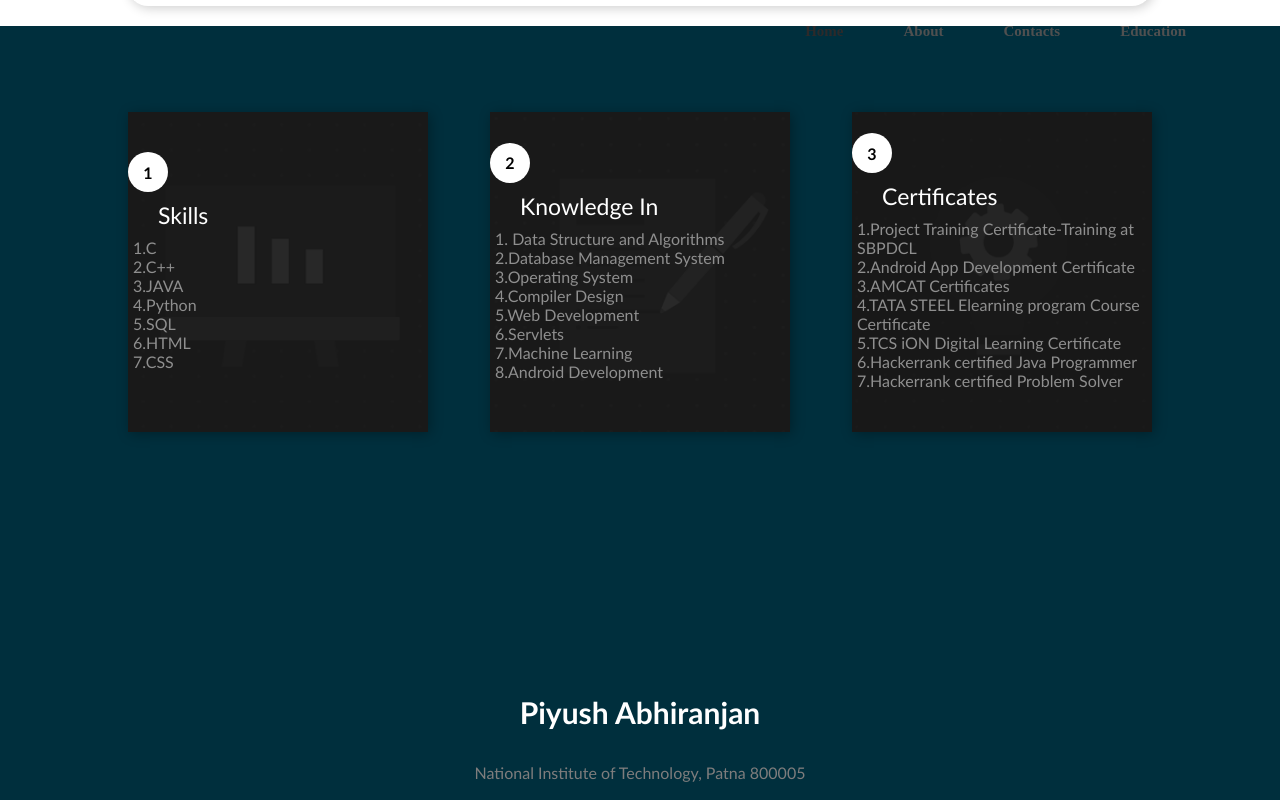
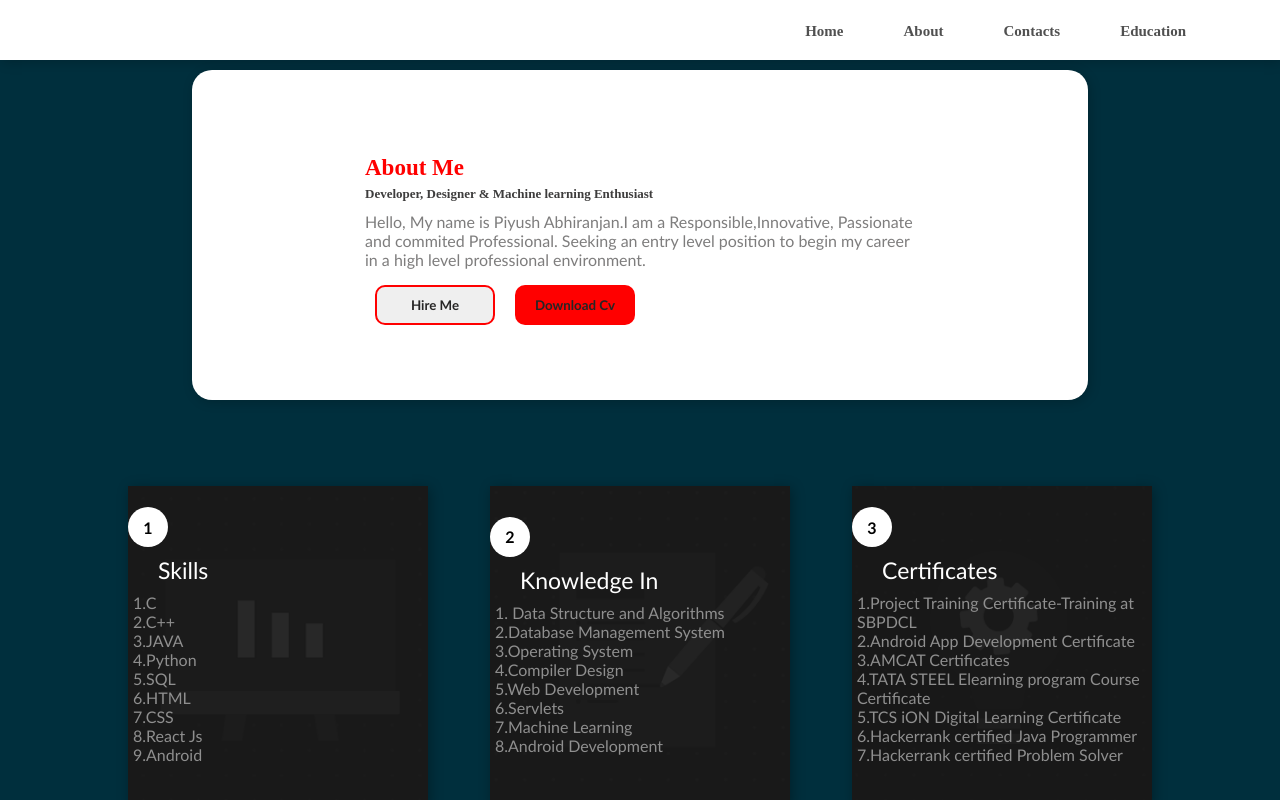
Before and after one commit to ShieldStark/portfolio, a React (Create React App) app: page /about in a window 1280 px wide. Shown: the top 800 px of the page. Built offline with nearby package versions, Linux system fonts and the light colour scheme.

Commit message:
About DONE

```diff
--- a/src/component/Home/navigation/Navigation.js
+++ b/src/component/Home/navigation/Navigation.js
@@ -3,9 +3,9 @@ import { Link } from "react-router-dom";
 const Navigation=()=>{
     return(
         <nav>
-			<a class="logo"></a>
+			<a className={navi.logo}></a>
 			<ul>
-				<li><Link to="/" class="active">Home</Link></li>
+				<li><Link to="/" className={navi.active}>Home</Link></li>
 				<li><Link to="/about">About</Link></li>
 				<li><Link to="/contact">Contacts</Link></li>
 				<li><Link to="/education">Education</Link></li>
--- a/src/component/about/About.css
+++ b/src/component/about/About.css
@@ -4,18 +4,7 @@ ul{
 a{
 	text-decoration:none;
 }
-.hire-btn{
-	border:2px solid #ff0000;
-	color:#373636;
-}
-.down-cv{
-	background-color: #ff0000;
-	color:#ffffff;
-	border:none;
-}
-button:active{
-	transform:scale(1.1);
-}
+
 .model{
 height: 560px;
 position: absolute;
--- a/src/component/about/About.js
+++ b/src/component/about/About.js
@@ -4,10 +4,10 @@ import {imageC} from './icons/sample4.png';
 import Skill from './skill/Skill';
 const About=()=>{
     return(
-        <div>
-         <Detail/>
-		<Skill/>
-        </div>
+        <>
+            <Detail/>
+		    <Skill/>
+        </>
     );
 };
 export default About;
--- a/src/component/about/detail/Detail.css
+++ b/src/component/about/detail/Detail.css
@@ -1,11 +1,11 @@
 .about-container{
-    width: 80%;
+    width: 70%;
     height: 330px;
     background-color: #ffffff;
     border-radius: 20px;
     box-shadow: 2px 2px 12px rgba(0,0,0,0.2);
     display: flex;
-    margin: -30% auto 20px auto;
+    margin: 10px auto auto;
     position: relative;
     justify-content: space-evenly;
     align-items: center;
@@ -41,10 +41,23 @@
     height: 40px;
     color: #262525;
     outline: none;
-    border:none;
     font-family: calibri;
-    background-color: #ff0000;
     font-weight: bold;
+    border-radius: 10px;
+    outline: none;
+	margin: 0px 10px;
 
 
     }
+    .hire-btn{
+        border:2px solid #ff0000;
+        color:#373636;
+    }
+    .down-cv{
+        background-color: #ff0000;
+        color:#ffffff;
+        border:none;
+    }
+    button:active{
+        transform:scale(1.1);
+    }
--- a/src/component/about/detail/Detail.js
+++ b/src/component/about/detail/Detail.js
@@ -8,8 +8,8 @@ const Detail=()=>{
 			<p>Developer, Designer & Machine learning Enthusiast</p>
 			<p>Hello, My name is Piyush Abhiranjan.I am a Responsible,Innovative, Passionate and commited Professional. Seeking an entry level
 position to begin my career in a high level professional environment.</p>
-			<button>Hire Me</button>
-			<button>Download Cv</button>
+			<button class="hire-btn">Hire Me</button>
+			<button class="down-cv">Download Cv</button>
 			</div>
 		 </div>
     );
--- a/src/component/about/skill/Skill.js
+++ b/src/component/about/skill/Skill.js
@@ -7,7 +7,7 @@ const Skill=()=>{
 			<div class="box-1">
 			<span>1</span>
 			<p class="heading">Skills</p>
-			<p class="details">1.C<br/>2.C++<br/>3.JAVA<br/>4.Python<br/>5.SQL<br/>6.HTML<br/>7.CSS</p>
+			<p class="details">1.C<br/>2.C++<br/>3.JAVA<br/>4.Python<br/>5.SQL<br/>6.HTML<br/>7.CSS<br/>8.React Js<br/>9.Android</p>
 
 			</div>
 			<div class="box-2">
--- a/src/component/root.js
+++ b/src/component/root.js
@@ -4,7 +4,9 @@ import { Outlet } from "react-router-dom";
 const RootLayout=()=>{
     return(<>
         <Navigation/>
+        <main>
         <Outlet/>
+        </main>
         <Foot/>
         </>
     );
```
